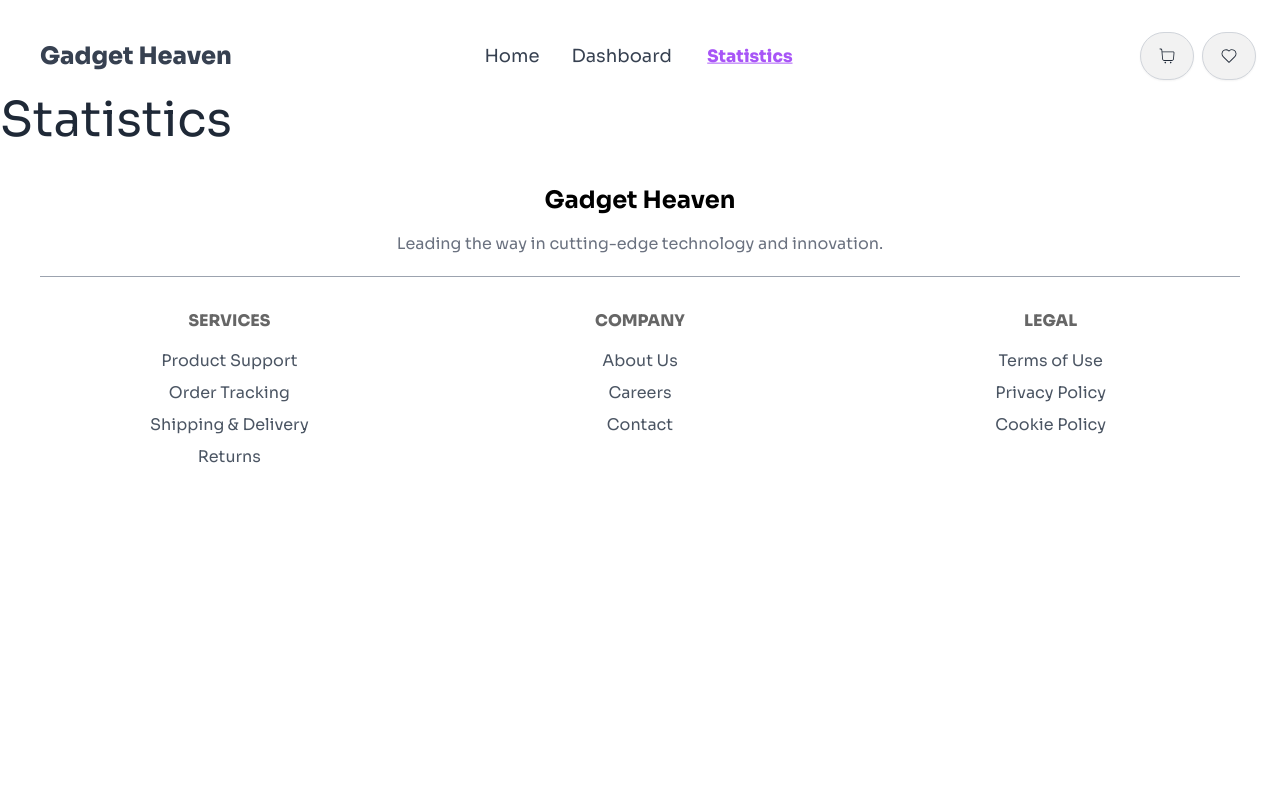
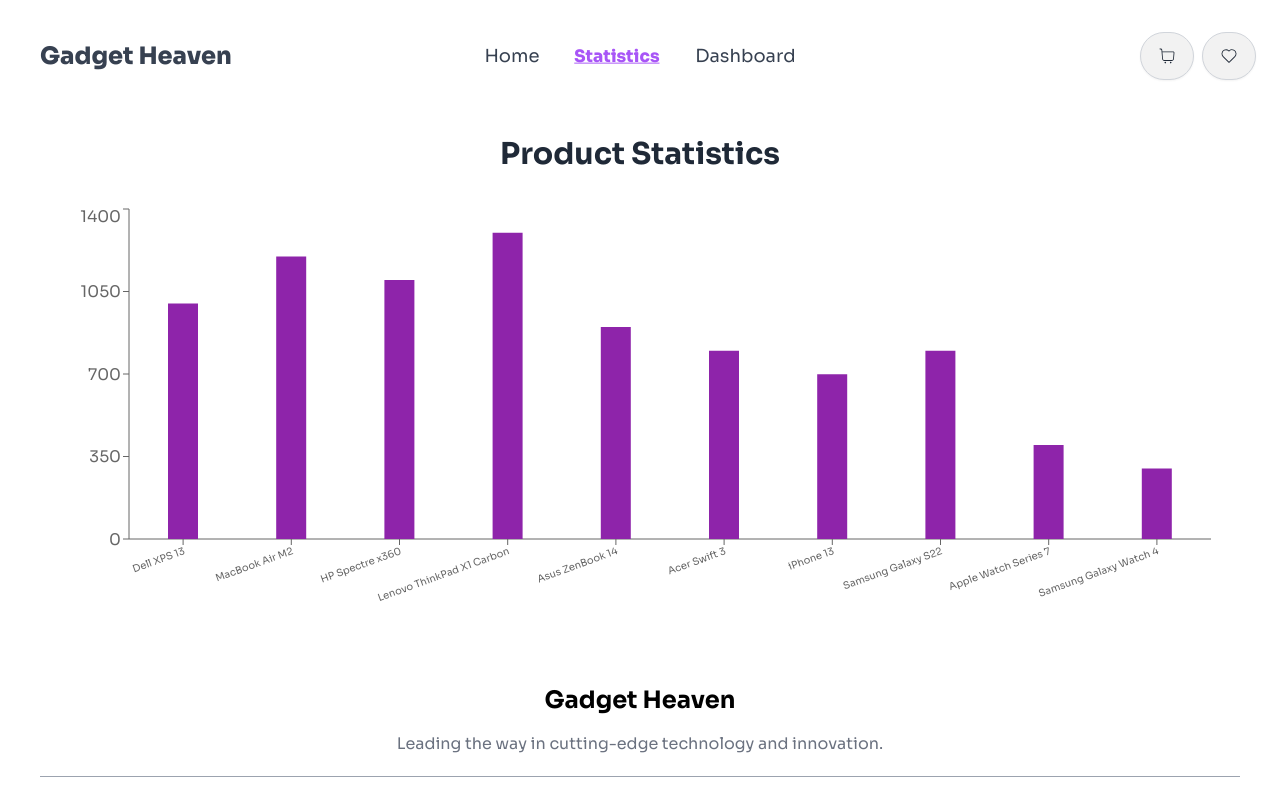
Before and after one commit to programming-hero-web-course-4/b10a8-gadget-heaven-SoyebuzamanNaim, a React (Vite) app: page /statistics in a window 1280 px wide. Shown: the top 800 px of the page. Built offline with nearby package versions, Linux system fonts and the light colour scheme.

Commit message:
statiscis done

```diff
--- a/package.json
+++ b/package.json
@@ -18,6 +18,7 @@
     "react-rating": "^2.0.5",
     "react-router-dom": "^7.0.1",
     "react-toastify": "^10.0.6",
+    "recharts": "^2.13.3",
     "sort-by": "^1.2.0"
   },
   "devDependencies": {
--- a/src/assets/components/NavBar/NavBar.jsx
+++ b/src/assets/components/NavBar/NavBar.jsx
@@ -26,6 +26,22 @@
       </li>
       <li>
         <NavLink
+          to="statistics"
+          className={({ isActive }) =>
+            `text-lg text-center  ${
+              isActive
+                ? "text-purple-500 font-extrabold btn btn-ghost underline"
+                : isHomePage
+                ? "text-white"
+                : "text-gray-700"
+            }`
+          }
+        >
+          Statistics
+        </NavLink>
+      </li>
+      <li>
+        <NavLink
           to="dashboard"
           className={({ isActive }) =>
             `text-lg text-center  ${
@@ -40,22 +56,7 @@
           Dashboard
         </NavLink>
       </li>
-      <li>
-        <NavLink
-          to="statistics"
-          className={({ isActive }) =>
-            `text-lg text-center  ${
-              isActive
-                ? "text-purple-500 font-extrabold btn btn-ghost underline"
-                : isHomePage
-                ? "text-white"
-                : "text-gray-700"
-            }`
-          }
-        >
-          Statistics
-        </NavLink>
-      </li>
+
     </>
   );
 
--- a/src/assets/components/Statistics/Statistics.jsx
+++ b/src/assets/components/Statistics/Statistics.jsx
@@ -1,7 +1,43 @@
+import React from "react";
+import {
+  ComposedChart,
+  Bar,
+  XAxis,
+  YAxis,
+  Tooltip,
+  ResponsiveContainer,
+} from "recharts";
+import { useGadgets } from "../../contexts/GadgetProvider";
+
 const Statistics = () => {
+  const { gadgets } = useGadgets();
+
+  const chartData = gadgets.map((gadget) => ({
+    Name: gadget.product_title,
+    Price: gadget.price,
+  }));
+
   return (
-    <div>
-      <h2 className="text-5xl">Statistics</h2>
+    <div className="container mx-auto py-10">
+      <h2 className="text-3xl font-bold text-center mb-8">
+        Product Statistics
+      </h2>
+      <ResponsiveContainer className={`mx-auto`} width="90%" height={400}>
+        <ComposedChart data={chartData}>
+          <XAxis
+            dataKey="Name"
+            className="text-[10px] "
+            height={60}
+            angle={-20}
+            interval={0}
+            textAnchor="end"
+          />
+          <YAxis dataKey="Price" />
+          <Tooltip />
+
+          <Bar dataKey="Price" barSize={30} fill="#8E24AA" />
+        </ComposedChart>
+      </ResponsiveContainer>
     </div>
   );
 };
```
Also changed, not shown: 1 other file (tests, documents, lock files or other folders).
